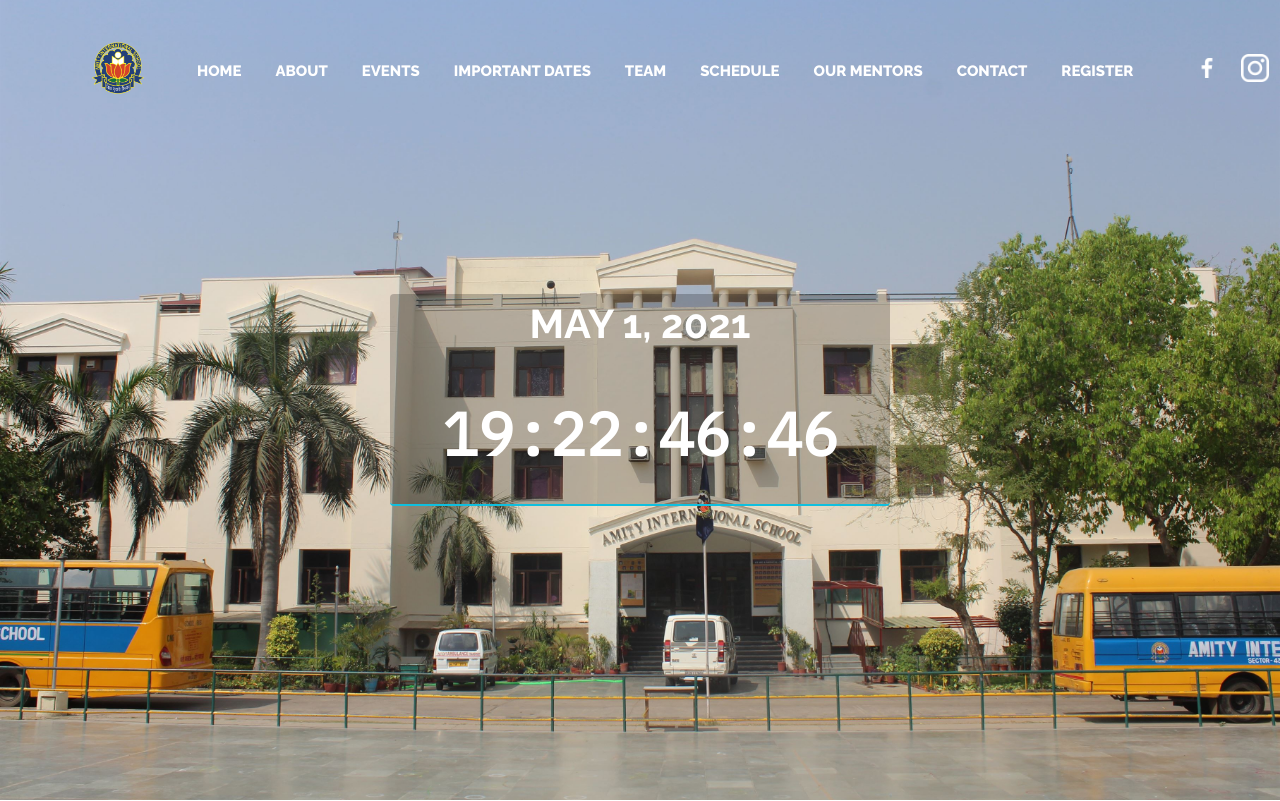
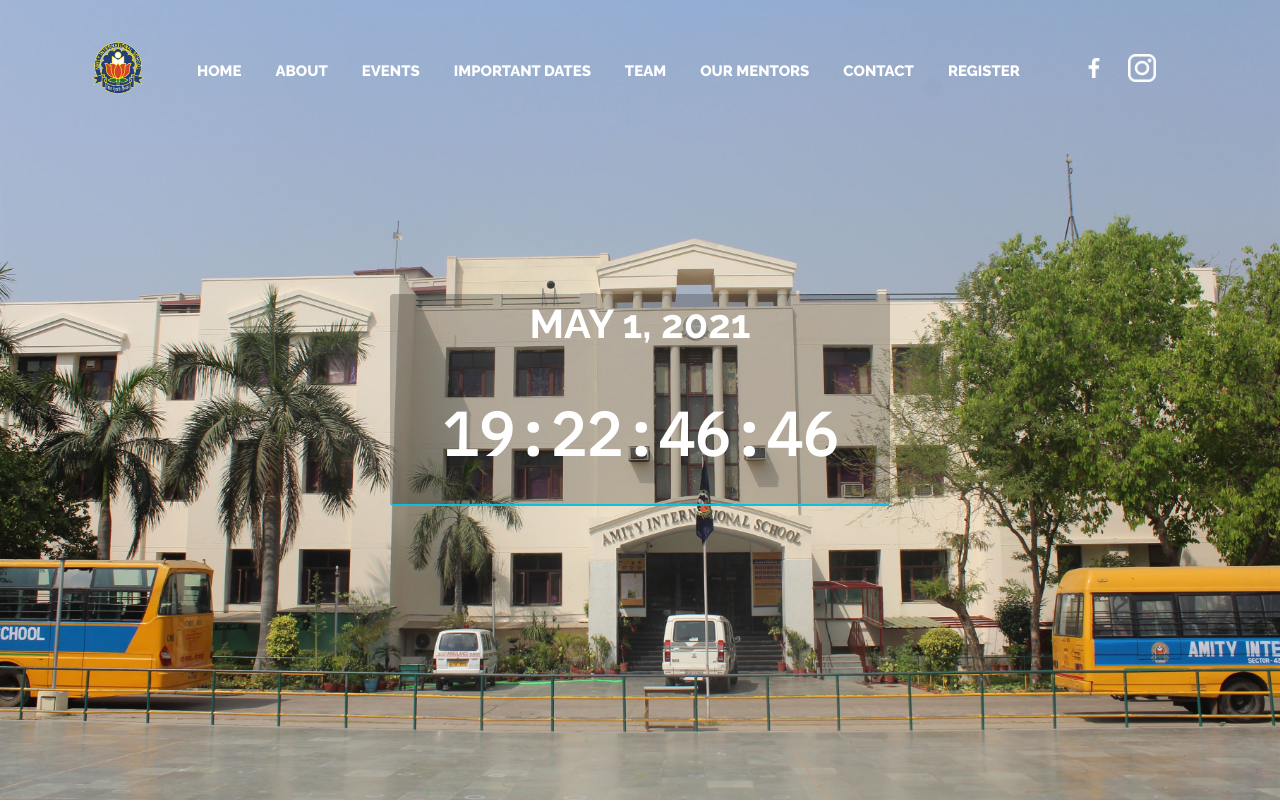
Before and after one commit to cyberbuzz2022/cyberbuzz2021.github.io, a plain HTML site: page index.html in a window 1280 px wide. Shown: the top 801 px of the page. Drawn offline with Linux system fonts and the light colour scheme; some packages are replaced by stand-ins of ours; a script that the page names is missing.

Commit message:
Update index.html

```diff
--- a/index.html
+++ b/index.html
@@ -45,8 +45,7 @@
 		<td><a class="nav-item smoothscroll" href="#events">EVENTS</a></td>
 		<td><a class="nav-item smoothscroll" href="#dates">IMPORTANT DATES</a></td>
 		<td><a class="nav-item smoothscroll" href="#team">TEAM</a></td>
-	  <td><a class="nav-item smoothscroll" href="#schedule">SCHEDULE</a></td>
-		<td><a class="nav-item smoothscroll" href="teachers.html" target="_blank">OUR MENTORS</td>
+	 	<td><a class="nav-item smoothscroll" href="teachers.html" target="_blank">OUR MENTORS</td>
 		<td><a class="nav-item smoothscroll" href="#contact">CONTACT</a></td>
 		<td><a class="nav-item" href="https://goo.gl/b1TKhd" target="_blank">REGISTER</a></td>
 <!--		<td><a class="nav-item" href="/prelims" target="_blank">PRELIMS RESULTS</a></td>  -->
```
